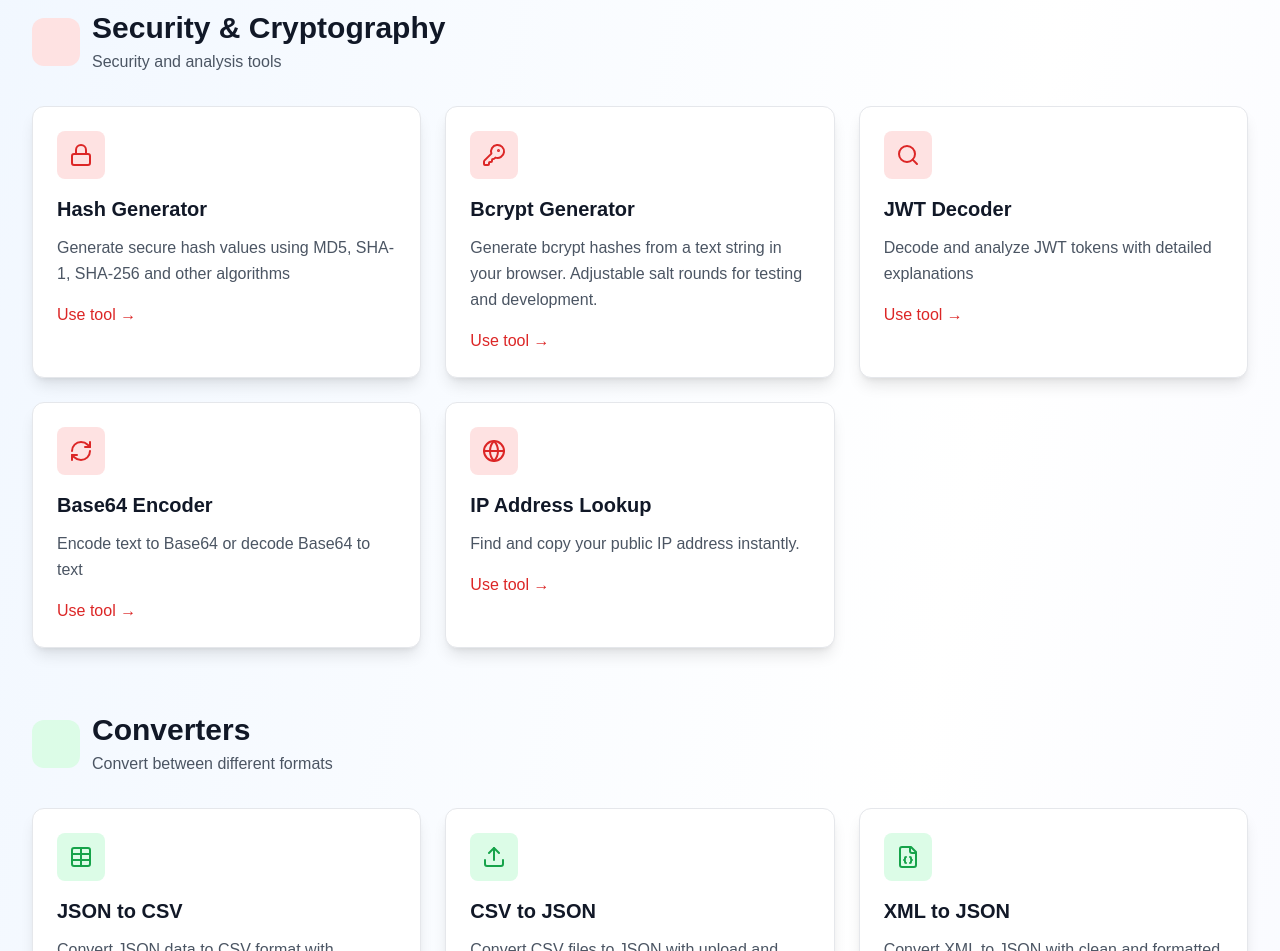
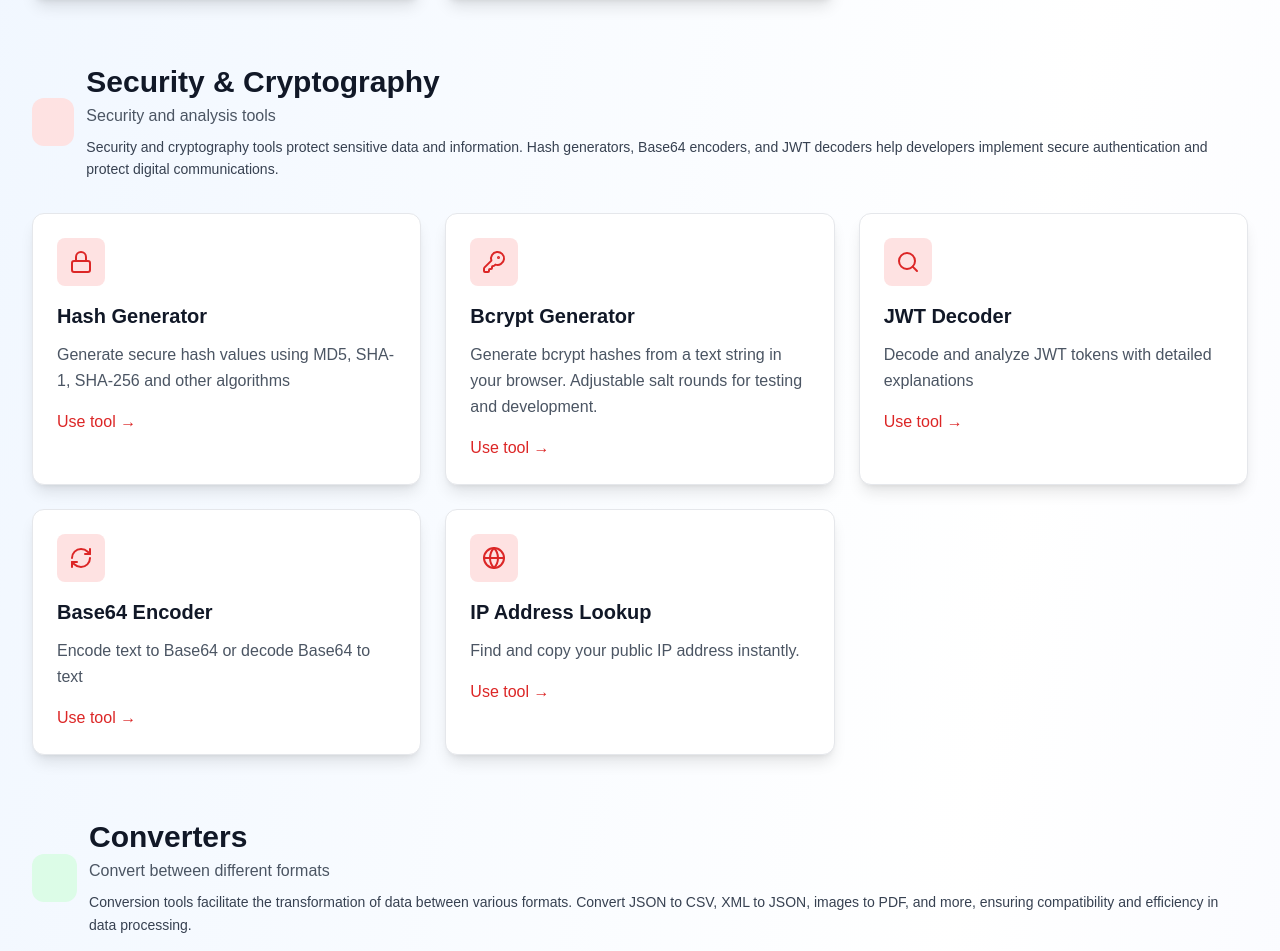
Before and after one commit to brunobrasilweb/toolizio, a Next.js app: page / in a window 1280 px wide. Shown: the part 1181-2132 px from the top of the page. Built offline with nearby package versions, Linux system fonts and the light colour scheme; no server answers.

Commit message:
feat: add introductory sections and long descriptions for categories

```diff
--- a/src/app/page.tsx
+++ b/src/app/page.tsx
@@ -121,6 +121,46 @@ function HomePage() {
           </section>
         ))}
 
+        {/* Introductory Section */}
+        {!isSearching && (
+          <section className="text-center mb-16">
+            <h1 className="text-4xl font-bold text-gray-900 dark:text-white mb-6">
+              Welcome to Toolizio
+            </h1>
+            <div className="text-lg text-gray-600 dark:text-gray-300 max-w-4xl mx-auto leading-relaxed space-y-4">
+              <p>
+                Toolizio is a comprehensive platform of free online tools designed to simplify daily and professional tasks. Offering more than 20 essential tools, Toolizio serves a wide range of users, from software developers to marketing professionals, financial managers, and individuals seeking greater productivity.
+              </p>
+              <p>
+                For Developers: Tools like CPF, CNPJ, secure password, QR code, and UUID generators help in creating test data and validation. Format converters such as JSON to CSV, XML to JSON, and hash and bcrypt tools facilitate application development and debugging.
+              </p>
+              <p>
+                For Marketing Professionals: QR code generators for campaigns, contact extraction tools, WhatsApp link creators, and YouTube thumbnail generators allow for creating engaging and trackable content. Image compression and resizing tools optimize media for web and social networks.
+              </p>
+              <p>
+                For Productivity-Focused Users: Salary calculators, word counters, Pomodoro timers, and document conversion tools (HTML to PDF, Markdown to PDF) help manage time and tasks efficiently. Barcode and favicon generators support promotional material creation.
+              </p>
+              <p>
+                For Financial Managers: Compound interest calculators, ad earnings simulators, and fuel consumption calculation tools enable precise analysis and financial planning.
+              </p>
+              <p>
+                Benefits of Toolizio's Online Tools:
+              </p>
+              <ul className="list-disc list-inside text-left max-w-2xl mx-auto space-y-2">
+                <li>Instant Access: All tools work directly in the browser, no downloads or installations required.</li>
+                <li>Security and Privacy: Local data processing, no personal information storage. Security tools like JWT decoders and hash generators ensure protection.</li>
+                <li>Completely Free: Zero costs, zero mandatory registrations.</li>
+                <li>Mobile Compatibility: Responsive interface that works perfectly on mobile devices, tablets, and desktops.</li>
+                <li>Speed and Efficiency: Optimized algorithms for fast results, saving valuable time.</li>
+                <li>Constant Updates: New tools added regularly to meet emerging needs.</li>
+              </ul>
+              <p>
+                Toolizio is committed to excellence, offering reliable and easy-to-use tools. Whether for generating test data, converting formats, creating visual codes, or calculating financial metrics, Toolizio is your digital partner for productivity and innovation.
+              </p>
+            </div>
+          </section>
+        )}
+
         {/* Show additional sections only when not searching */}
         {!isSearching && (
           <>
--- a/src/components/CategoryHeader.tsx
+++ b/src/components/CategoryHeader.tsx
@@ -4,6 +4,7 @@ interface CategoryHeaderProps {
   category: {
     title: string;
     description: string;
+    longDescription?: string;
     icon: LucideIcon;
     color: string;
   };
@@ -51,6 +52,11 @@ export default function CategoryHeader({ category }: CategoryHeaderProps) {
         <p className="text-gray-600 dark:text-gray-400 mt-1">
           {category.description}
         </p>
+        {category.longDescription && (
+          <p className="text-gray-700 dark:text-gray-300 mt-2 text-sm leading-relaxed">
+            {category.longDescription}
+          </p>
+        )}
       </div>
     </div>
   );
--- a/src/data/categories/converters.json
+++ b/src/data/categories/converters.json
@@ -1,6 +1,7 @@
 {
   "title": "Converters",
   "description": "Convert between different formats",
+  "longDescription": "Conversion tools facilitate the transformation of data between various formats. Convert JSON to CSV, XML to JSON, images to PDF, and more, ensuring compatibility and efficiency in data processing.",
   "icon": "RefreshCw",
   "color": "green",
   "tools": [
--- a/src/data/categories/financial.json
+++ b/src/data/categories/financial.json
@@ -1,6 +1,7 @@
 {
   "title": "Financial",
   "description": "Financial and payment tools",
+  "longDescription": "Financial tools facilitate transactions and monetary calculations. Generate QR Codes for PIX payments, calculate compound interest, and simulate ad earnings for better financial planning.",
   "icon": "QrCode",
   "color": "cyan",
   "tools": [
--- a/src/data/categories/generators.json
+++ b/src/data/categories/generators.json
@@ -1,6 +1,7 @@
 {
   "title": "Generators",
   "description": "Tools to generate data and codes",
+  "longDescription": "Generation tools automate the creation of essential data for development, marketing, and testing. From unique codes like UUIDs to valid documents like CPFs and CNPJs, our tools ensure accuracy and compliance, saving time and avoiding manual errors.",
   "icon": "Zap",
   "color": "blue",
   "tools": [
--- a/src/data/categories/productivity.json
+++ b/src/data/categories/productivity.json
@@ -1,6 +1,7 @@
 {
   "title": "Productivity",
   "description": "Tools to boost your productivity",
+  "longDescription": "Productivity tools help optimize time and manage tasks efficiently. Pomodoro timers, word counters, backlink generators, and online raffles promote focus and organization in daily work.",
   "icon": "TrendingUp",
   "color": "orange",
   "tools": [
--- a/src/data/categories/security.json
+++ b/src/data/categories/security.json
@@ -1,6 +1,7 @@
 {
   "title": "Security & Cryptography",
   "description": "Security and analysis tools",
+  "longDescription": "Security and cryptography tools protect sensitive data and information. Hash generators, Base64 encoders, and JWT decoders help developers implement secure authentication and protect digital communications.",
   "icon": "Shield",
   "color": "red",
   "tools": [
--- a/src/data/categories/social.json
+++ b/src/data/categories/social.json
@@ -1,6 +1,7 @@
 {
   "title": "Social Media",
   "description": "Social media tools",
+  "longDescription": "Social media tools optimize the creation and management of digital content. Download YouTube thumbnails, Instagram images and videos, generate WhatsApp links, and extract contacts from websites for effective campaigns.",
   "icon": "Share2",
   "color": "purple",
   "tools": [
```
